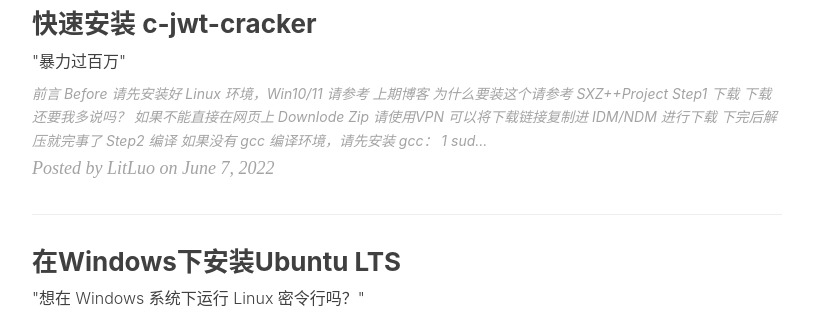
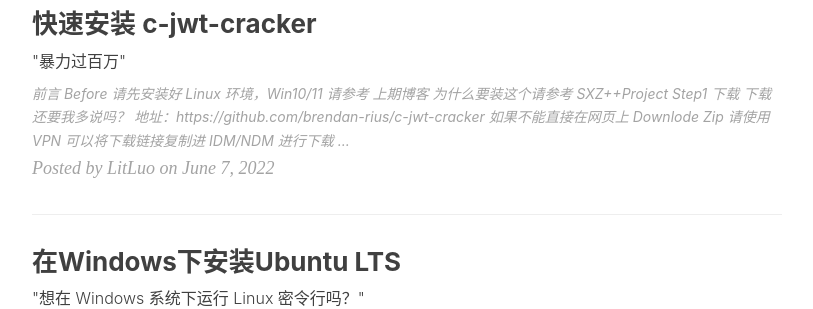
Before and after one commit to SXZ-OI/sxz-oi.github.io, a Jekyll site: the page built from index.html, in a window 1280 px wide and 900 px high, scrolled down 441 px. Shown: the part 175-484 px from the top of the window, without its empty margins (233-1046 px from the left). Built offline with Jekyll 4.4.1, drawn with Linux system fonts in a browser that asks for light colours; nearby versions of some CDN libraries; the list of posts is cut into pages by our own code; comment, search, counter and statistics services are not loaded.

Commit message:
Update 2022-06-07-c-jwt-cracker.md

```diff
--- a/_posts/2022-06-07-c-jwt-cracker.md
+++ b/_posts/2022-06-07-c-jwt-cracker.md
@@ -22,6 +22,8 @@
 # Step1 下载
 
 ~~下载还要我多说吗？~~
+
+地址：<https://github.com/brendan-rius/c-jwt-cracker>
 
 如果不能直接在网页上 **Downlode Zip** ~~请使用VPN~~
 
```
